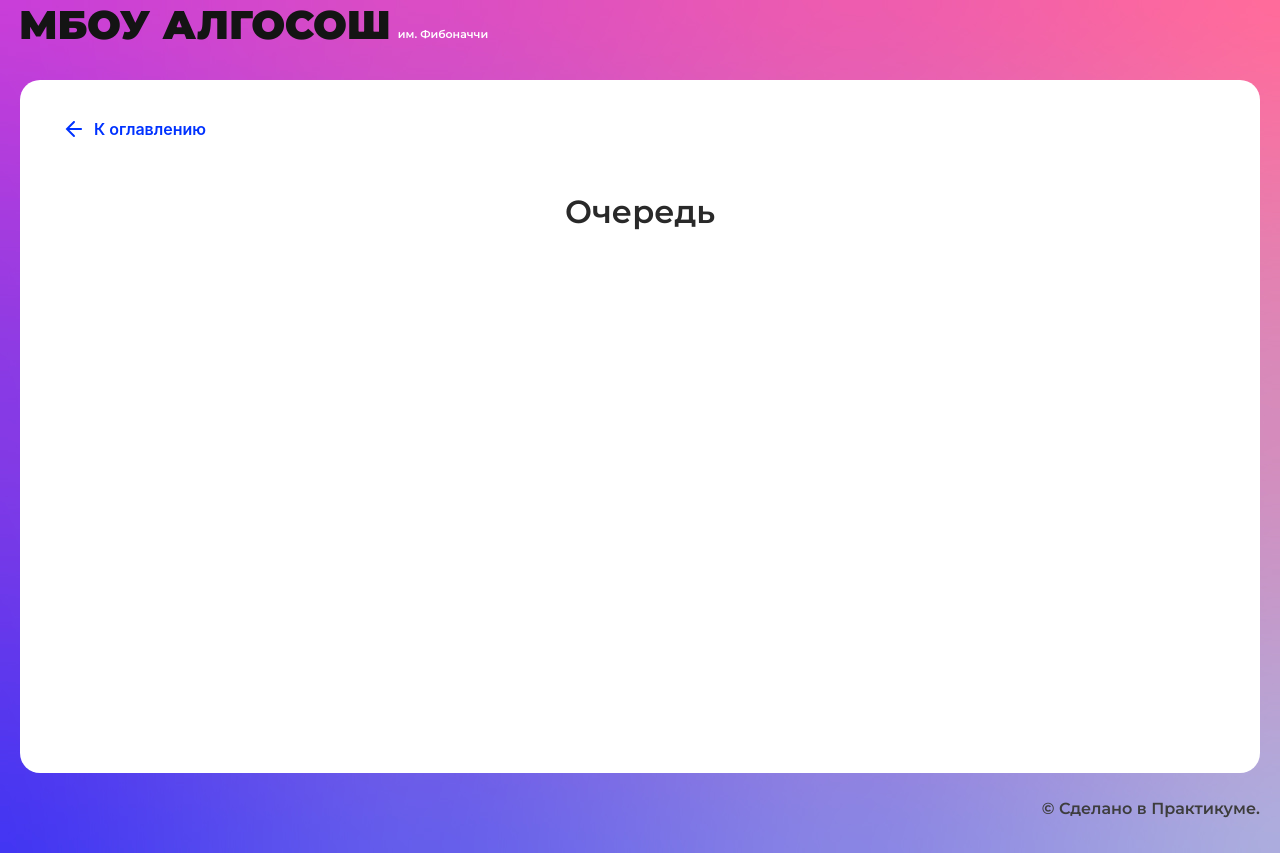
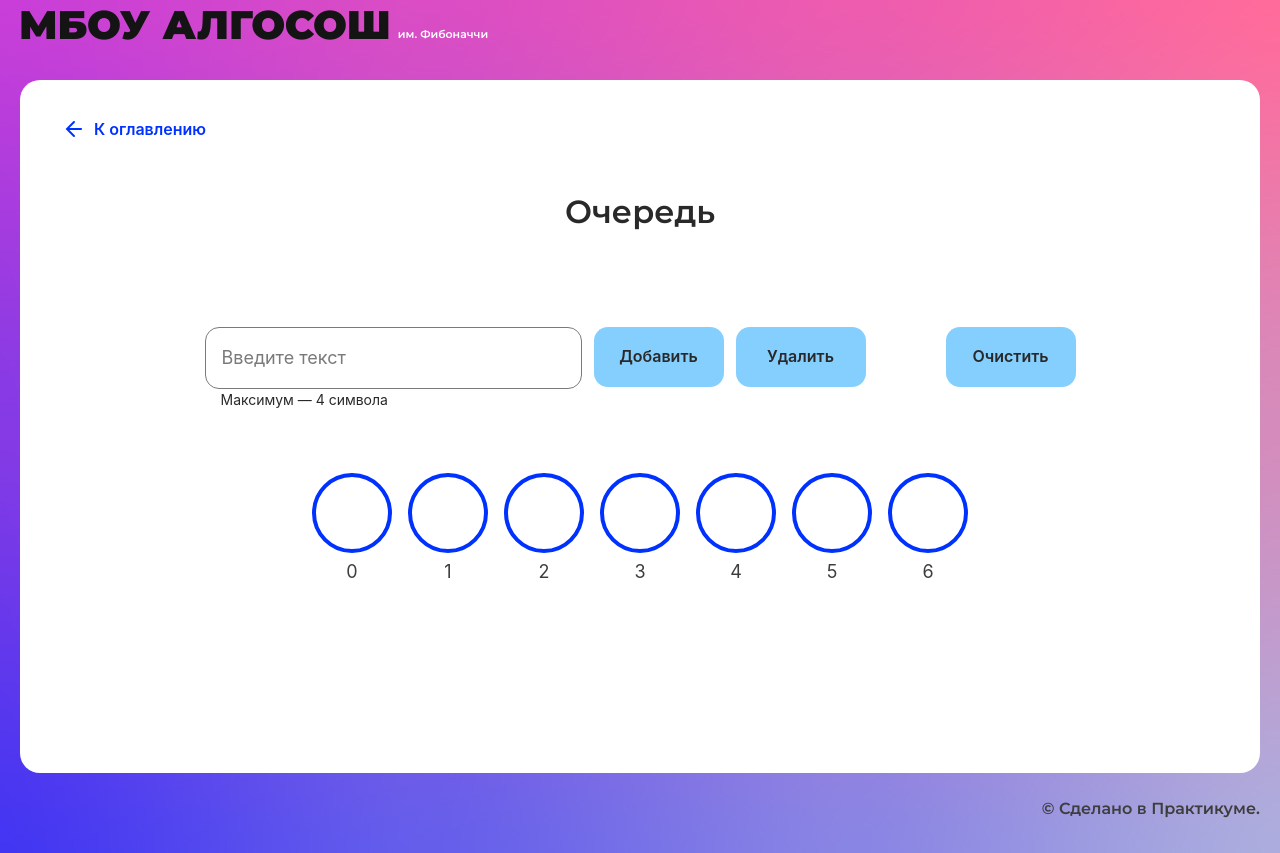
Before and after one commit to Annebula77/algososh-yandex-praktikum, a React (Create React App) app: page /queue in a window 1280 px wide. Built offline with nearby package versions, Linux system fonts and the light colour scheme.

Commit message:
queue completed

```diff
--- a/src/components/queue-page/queue-page.tsx
+++ b/src/components/queue-page/queue-page.tsx
@@ -1,9 +1,102 @@
-import React from "react";
+import React, { useState, useCallback } from "react";
 import { SolutionLayout } from "../ui/solution-layout/solution-layout";
+import styles from './queue.module.css';
+import { Input } from "../ui/input/input";
+import { Button } from "../ui/button/button";
+import { Circle } from "../ui/circle/circle";
+import { ElementStates, StackArr } from "../../types/element-states";
+import { SHORT_DELAY_IN_MS } from "../../constants/delays";
 
 export const QueuePage: React.FC = () => {
+  const emptyElement: StackArr = { value: null, type: ElementStates.Default };
+  const [queueArray, setQueueArray] = useState<StackArr[]>(new Array(7).fill(emptyElement));
+  const [symbol, setSymbol] = useState<string | null>(null);
+  const [isLoading, setIsLoading] = useState(false);
+
+  const handleInputChange = useCallback((e: React.ChangeEvent<HTMLInputElement>) => {
+    setSymbol(e.target.value);
+  }, []);
+
+  const handleAdd = useCallback(() => {
+    const lastFilledIndex = queueArray.reduce((maxIndex, item, i) => item.value !== null ? i : maxIndex, -1);
+    if (symbol !== '' && symbol !== null && lastFilledIndex < queueArray.length - 1) {
+      setIsLoading(true);
+      setTimeout(() => {
+        setQueueArray(prevState => {
+          let newState = [...prevState];
+          newState[lastFilledIndex + 1] = { value: symbol, type: ElementStates.Changing };
+          return newState;
+        });
+        setSymbol(null);
+        setIsLoading(false);
+        setTimeout(() => {
+          setQueueArray(prevState => {
+            let newState = [...prevState];
+            newState[lastFilledIndex + 1].type = ElementStates.Default;
+            return newState;
+          });
+        }, SHORT_DELAY_IN_MS);
+      }, SHORT_DELAY_IN_MS);
+    }
+  }, [symbol, queueArray]);
+
+  const handleDelete = useCallback(() => {
+    const firstFilledIndex = queueArray.findIndex(item => item.value !== null);
+    if (firstFilledIndex !== -1) {
+      setIsLoading(true);
+      setQueueArray(prevState => {
+        let newState = [...prevState];
+        newState[firstFilledIndex] = { ...newState[firstFilledIndex], type: ElementStates.Changing };
+        return newState;
+      });
+      setTimeout(() => {
+        setQueueArray(prevState => {
+          let newState = [...prevState];
+          newState[firstFilledIndex] = emptyElement;
+          return newState;
+        });
+        setIsLoading(false);
+      }, SHORT_DELAY_IN_MS);
+    }
+  }, [queueArray]);
+
+
+  const handleClear = useCallback(() => {
+    setIsLoading(true);
+    setQueueArray(new Array(7).fill(emptyElement));
+    setIsLoading(false);
+  }, []);
   return (
     <SolutionLayout title="Очередь">
+      <div className={styles.content}>
+        <div className={styles.input}>
+          <Input
+            extraClass={styles.input__extra}
+            maxLength={4}
+            onChange={handleInputChange}
+            value={symbol || ''}
+            disabled={isLoading}
+          />
+          <p className={styles.text}>Максимум — 4 символа</p>
+        </div>
+        <div className={styles.boxes}>
+          <Button text="Добавить" onClick={handleAdd} disabled={isLoading} />
+          <Button text="Удалить" onClick={handleDelete} disabled={isLoading} />
+        </div>
+        <Button text="Очистить" onClick={handleClear} disabled={isLoading} />
+      </div>
+      <div className={styles.circle__container}>
+        {queueArray.map((item, index) =>
+          <Circle
+            key={index}
+            letter={item.value?.toString() || ''}
+            index={index}
+            head={index === queueArray.findIndex(item => item.value !== null) ? 'head' : null}
+            tail={index === queueArray.reduce((maxIndex, item, i) => item.value !== null ? i : maxIndex, -1) ? 'tail' : null}
+            state={item.type}
+          />
+        )}
+      </div>
 
     </SolutionLayout>
   );
--- /dev/null
+++ b/src/components/queue-page/queue.module.css
@@ -0,0 +1,57 @@
+.content {
+  width: 100%;
+  display: flex;
+  justify-content: center;
+  flex-direction: row;
+  box-sizing: border-box;
+  padding: 48px 0 0;
+  margin: 0 auto;
+}
+
+.input {
+  display: flex;
+  box-sizing: border-box;
+  flex-direction: column;
+  align-items: flex-start;
+  margin: 0 12px 0 0;
+  padding: 0;
+
+}
+
+.input__extra {
+  box-sizing: border-box;
+  min-width: 377px;
+  max-height: 86px;
+  margin: 0;
+  padding: 0;
+
+}
+
+.boxes {
+  display: flex;
+  flex-direction: row;
+  box-sizing: border-box;
+  gap: 12px;
+  margin: 0 80px 0 0;
+  padding: 0;
+}
+
+.text {
+  font-weight: 400;
+  font-size: 14px;
+  line-height: 1.57;
+  margin-left: 16px;
+  margin-bottom: 0;
+  margin-top: 0;
+  padding: 0;
+}
+
+.circle__container {
+  display: flex;
+  box-sizing: border-box;
+  width: 100%;
+  flex-direction: row;
+  justify-content: center;
+  gap: 16px;
+  margin-top: 62px;
+}
```
